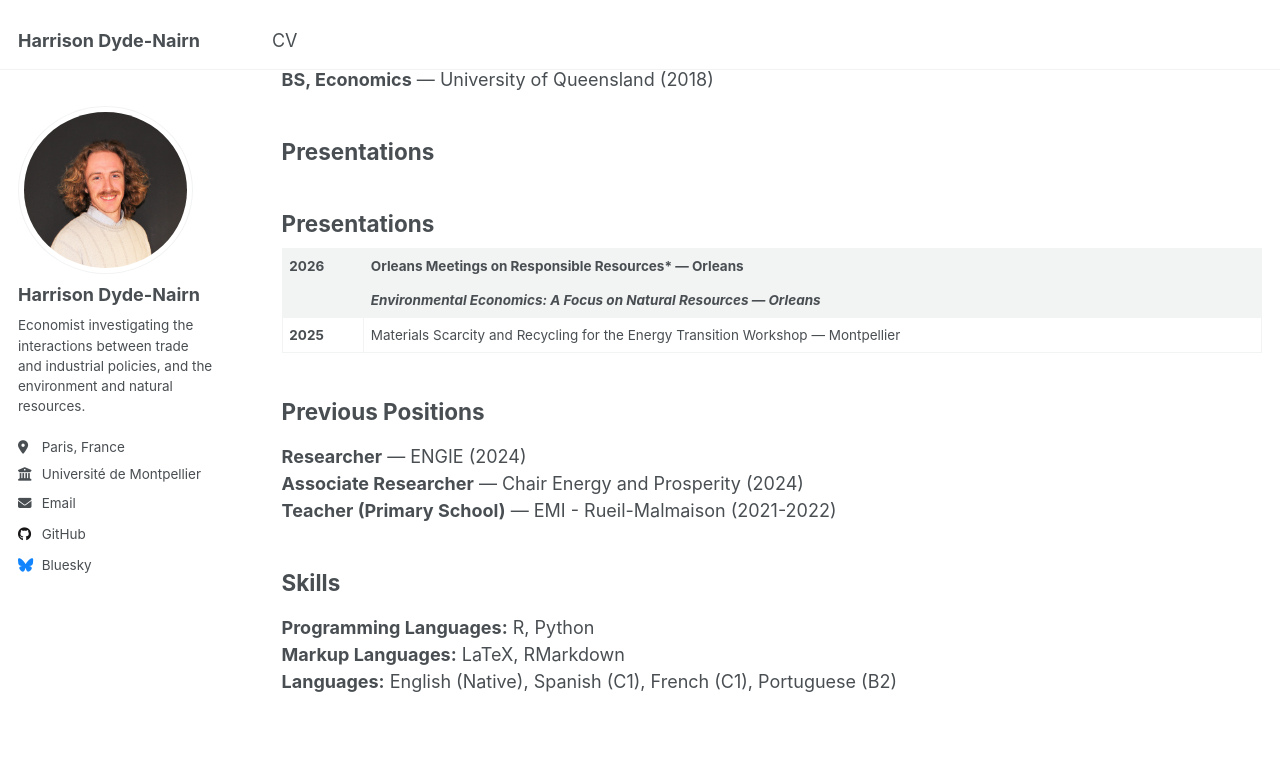
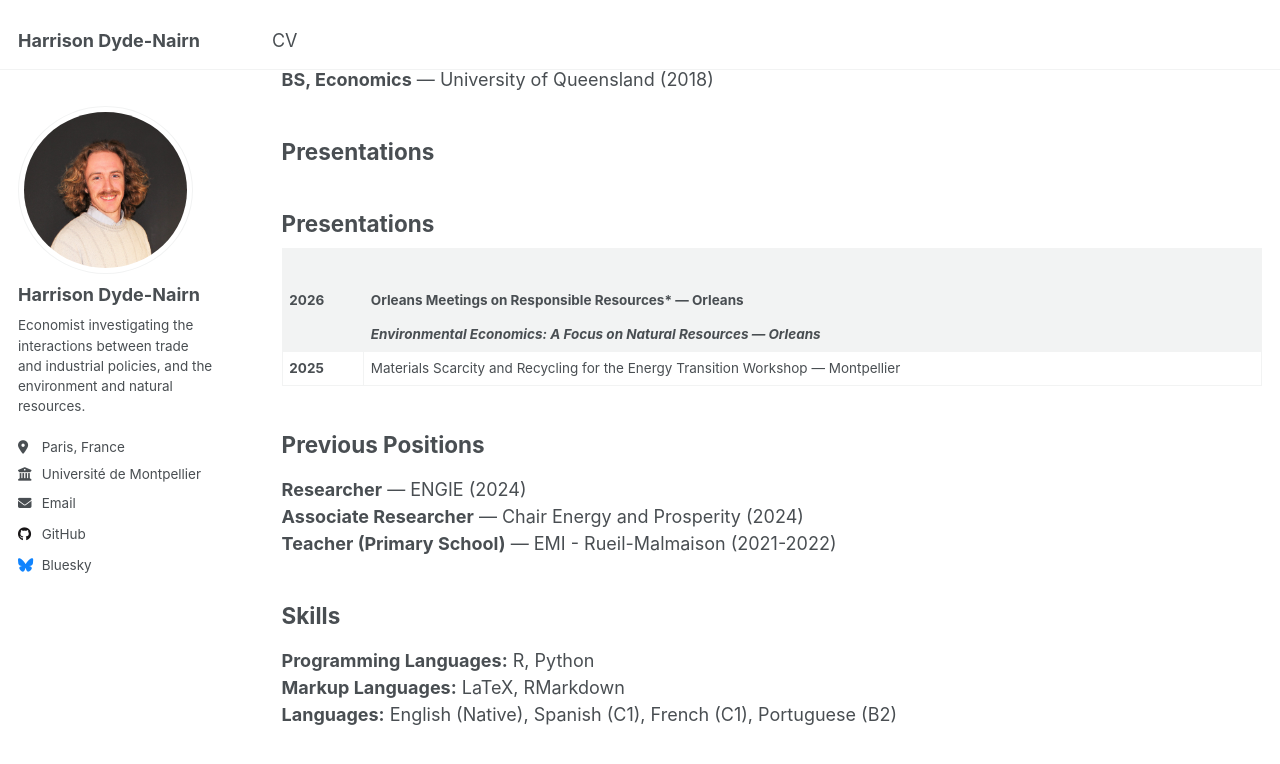
Before and after one commit to hdydenairn/hdydenairn.github.io, a Jekyll site: the page built from _pages/cv.md, in a window 1280 px wide and 900 px high, scrolled down 545 px. Shown: the top 764 px of the window. Built offline with Jekyll 4.4.1, drawn with Linux system fonts in a browser that asks for light colours.

Commit message:
Update cv.md

```diff
--- a/_pages/cv.md
+++ b/_pages/cv.md
@@ -28,6 +28,7 @@ redirect_from:
 
 ## Presentations
 
+| &nbsp;   | &nbsp;   |
 | **2026** | Orleans Meetings on Responsible Resources* — Orleans |
 | &nbsp;   | *Environmental Economics: A Focus on Natural Resources — Orleans* |
 |---------|--------------------------------------------------------|
```
